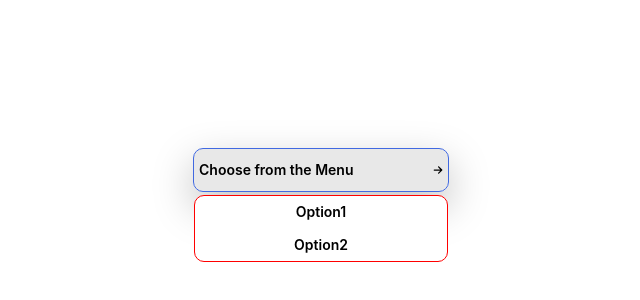
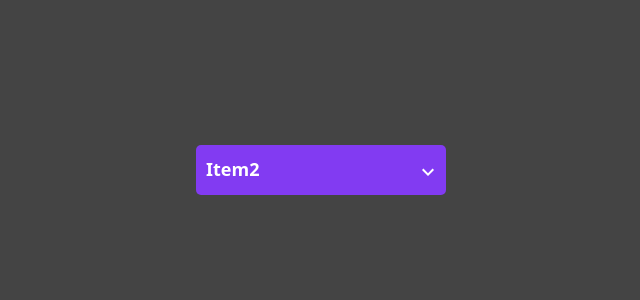
Before and after one commit to Helmy-chaabane/HemFlix, a React (Create React App) app: page /select in a window 1280 px wide. Shown: the part 230-530 px from the top of the page, without its empty margins (319-959 px from the left). Built offline with nearby package versions, Linux system fonts and the light colour scheme.

Commit message:
adding workflows github

```diff
--- a/src/Pages/Select/Select.jsx
+++ b/src/Pages/Select/Select.jsx
@@ -1,25 +1,42 @@
-import "./select.scss";
+import { useState } from "react";
+import SelectC from "./SelectComp";
 
-import React, { useState } from "react";
-import RightArrow from "../../SVG/RightArrow";
+const options = [
+  {
+    option: "Item1",
+    value: {
+      name: "Helmy1",
+      age: 20,
+    },
+  },
+  {
+    option: "Item2",
+    value: {
+      name: "Helmy2",
+      age: 30,
+    },
+  },
+  {
+    option: "Item3",
+    value: {
+      name: "Helmy3",
+      age: 30,
+    },
+  },
+];
 
 const Select = () => {
-  const [state, setState] = useState("Choose from the Menu");
-
+  const [choosen, setChoosen] = useState({
+    name: "Helmy2",
+    age: 30,
+  });
   return (
     <div className="container">
-      <div className="select">
-        <span className="select__selected">{state}</span>
-        <RightArrow classname="select__icon" />
-        <ul className="select__list">
-          <li className="select__option" onClick={() => setState("Option1")}>
-            Option1
-          </li>
-          <li className="select__option" onClick={() => setState("Option2")}>
-            Option2
-          </li>
-        </ul>
-      </div>
+      <SelectC
+        options={options}
+        defaultValue={choosen}
+        handleSelect={setChoosen}
+      />
     </div>
   );
 };
--- /dev/null
+++ b/src/Pages/Select/SelectComp.jsx
@@ -0,0 +1,54 @@
+import "./select.scss";
+import React, { useEffect, useState } from "react";
+import Chav from "../../SVG/chavSVG";
+import Heart from "../../SVG/Heart";
+
+const SelectC = ({ options, handleSelect, defaultValue }) => {
+  const [index, setIndex] = useState(null);
+
+  useEffect(() => {
+    if (defaultValue) {
+      const ind = options.findIndex(
+        (op) => JSON.stringify(op.value) === JSON.stringify(defaultValue)
+      );
+      setIndex(ind !== -1 ? ind : null);
+      handleSelect(options[ind].value);
+    }
+  }, []);
+
+  return (
+    <div className="select__wrapper">
+      <label className="select" htmlFor="select">
+        <input
+          type="checkbox"
+          id="select"
+          name="select"
+          className="select__field"
+        />
+        <span className="select__text">
+          {index !== null ? options[index].option : "Choose from the Menu"}
+        </span>
+        <Chav className="select__chav" />
+        <menu className="select__menu">
+          {options.map((op, ind) => (
+            <div
+              className={`select__item ${
+                index === ind && "select__item__seleted"
+              }`}
+              key={ind}
+              onClick={() => {
+                setIndex(ind);
+                handleSelect(op.value);
+              }}
+            >
+              <Heart classname="select__heart" />
+              <span>{op.option}</span>
+            </div>
+          ))}
+        </menu>
+      </label>
+    </div>
+  );
+};
+
+export default SelectC;
--- a/src/Pages/Select/select.scss
+++ b/src/Pages/Select/select.scss
@@ -4,57 +4,99 @@
   display: flex;
   justify-content: center;
   align-items: center;
+  background-color: #444;
 }
 
 .select {
   position: relative;
-  background-color: rgba($color: #000, $alpha: 0.09);
-  border: 1px solid royalblue;
-  border-radius: 10px;
-  padding: 1rem 0.5rem;
-  width: 20%;
-  box-shadow: 0 1.5rem 4rem rgba(#000, 0.25);
-  font-size: 1.4rem;
-  font-family: -apple-system, BlinkMacSystemFont, "Segoe UI", Roboto, Oxygen,
-    Ubuntu, Cantarell, "Open Sans", "Helvetica Neue", sans-serif;
-  font-weight: 600;
   display: flex;
-  align-items: center;
+  justify-content: space-between;
+  align-self: center;
+  width: 100%;
+  height: 100%;
+  border-radius: 5px;
+  padding: 1rem 1rem;
+  background-color: #823bf2;
   cursor: pointer;
 
-  &__selected {
-    margin-right: auto;
+  &__field:checked ~ &__chav {
+    transform: rotate(-180deg);
   }
 
-  &__icon {
-    width: 1rem;
+  &__field:checked ~ &__menu {
+    transform: translateY(1rem);
+    opacity: 1;
+    visibility: visible;
   }
 
-  &__list {
-    background-color: white;
-    position: absolute;
-    top: 110%;
-    bottom: 0;
-    left: 0;
-    right: 0;
-    list-style: none;
-    border: 1px solid red;
-    border-radius: 10px;
-    height: fit-content;
-    overflow: hidden;
+  &__item {
+    width: 100%;
+    padding: 1rem;
+    display: flex;
+    align-items: center;
+
+    &__selected {
+      background-color: #6636b3;
+    }
+
+    &:hover {
+      background-color: #6636b3;
+    }
+    span {
+      color: #fff;
+      font-size: 1.4rem;
+      font-weight: 500;
+    }
   }
 
-  &__option {
-    position: relative;
-    text-align: center;
-    padding: 0.5rem 1rem;
-    transition: all 0.3s;
+  &__heart {
+    fill: #fff;
+    width: 1.5rem;
+    margin-right: 1.5rem;
+  }
 
-    &:hover {
-      color: royalblue;
-      background-color: #ccc;
-      font-size: 1.6rem;
-      font-weight: 900;
+  &__menu {
+    position: absolute;
+    top: 100%;
+    left: 0%;
+    max-height: 20rem;
+    width: inherit;
+    visibility: hidden;
+    transform: translateY(0rem);
+    opacity: 0;
+    background-color: inherit;
+    border-radius: 10px;
+    overflow-x: hidden;
+    overflow-y: scroll;
+    &::-webkit-scrollbar {
+      width: 0;
     }
+    display: flex;
+    flex-direction: column;
+    align-items: flex-start;
+    justify-content: space-between;
+    transition: all 0.4s;
+  }
+
+  &__chav {
+    fill: #fff;
+    width: 2rem;
+    height: auto;
+    transition: transform 0.4s;
+  }
+
+  &__field {
+    display: none;
+  }
+
+  &__text {
+    color: #fff;
+    font-size: 1.8rem;
+    font-weight: 600;
+  }
+  &__wrapper {
+    min-width: 25rem;
+    height: 5rem;
+    perspective: 1000px;
   }
 }
--- /dev/null
+++ b/src/SVG/chavSVG.jsx
@@ -0,0 +1,14 @@
+const Chav = ({ className }) => {
+  return (
+    <svg
+      version="1.1"
+      xmlns="http://www.w3.org/2000/svg"
+      className={className}
+      viewBox="0 0 20 20"
+    >
+      <path d="M7.406 8.578l4.594 4.594 4.594-4.594 1.406 1.406-6 6-6-6z"></path>
+    </svg>
+  );
+};
+
+export default Chav;
```
Also changed, not shown: package.json (+11 -2 lines), src/tests/login.js (added, +63 -0 lines), 1 other file (tests, documents, lock files or other folders).
